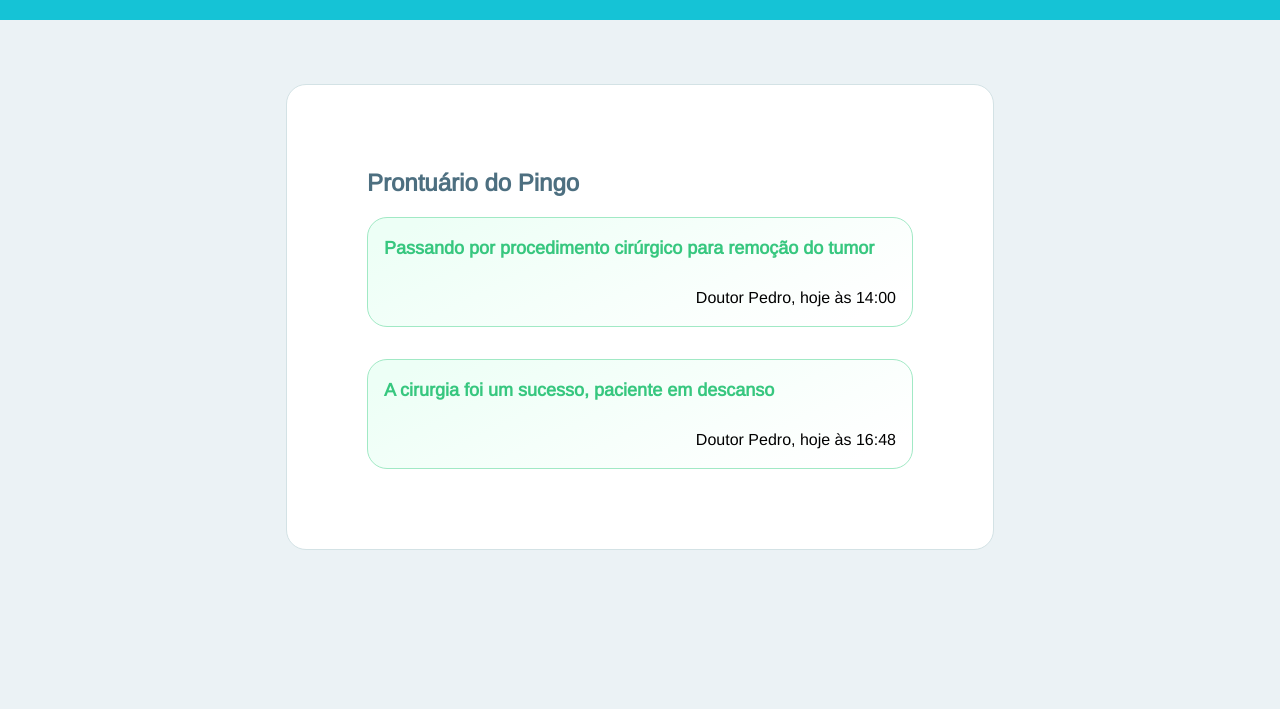
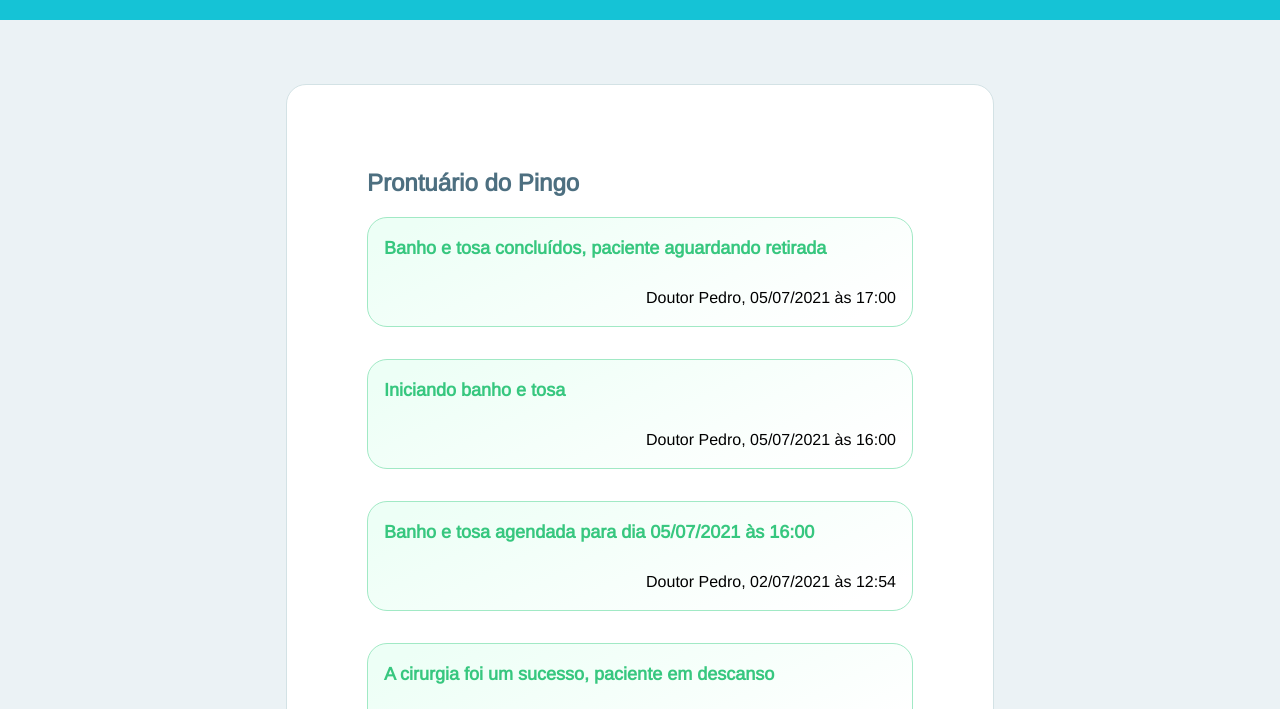
Before and after one commit to joaopvgus/prova-web, a plain HTML site: page src/screens/medical_record/index.html in a window 1280 px wide. Shown: the part 76-785 px from the top of the page. Drawn offline with Linux system fonts and the light colour scheme.

Commit message:
project finished

```diff
--- a/GlobalStyles.css
+++ b/GlobalStyles.css
@@ -41,10 +41,12 @@ menu {
     justify-content: center;
     align-items: center;
     padding-top: 96px;
+    margin-bottom: 64px;
   }
 
 .main_login {
   padding-top: 0 !important;
+  margin-bottom: 0 !important;
 }
 
   main > h2 {
--- a/src/screens/medical_record/index.html
+++ b/src/screens/medical_record/index.html
@@ -28,12 +28,24 @@
         <h2>Prontuário do Pingo</h2>
       </div>
       <div class="card-message">
-        <p>Passando por procedimento cirúrgico para remoção do tumor</p>
-        <h3>Doutor Pedro, hoje às 14:00</h3>
+        <p>Banho e tosa concluídos, paciente aguardando retirada</p>
+        <h3>Doutor Pedro, 05/07/2021 às 17:00</h3>
+      </div>
+      <div class="card-message">
+        <p>Iniciando banho e tosa</p>
+        <h3>Doutor Pedro, 05/07/2021 às 16:00</h3>
+      </div>
+      <div class="card-message">
+        <p>Banho e tosa agendada para dia 05/07/2021 às 16:00</p>
+        <h3>Doutor Pedro, 02/07/2021 às 12:54</h3>
       </div>
       <div class="card-message">
         <p>A cirurgia foi um sucesso, paciente em descanso</p>
-        <h3>Doutor Pedro, hoje às 16:48</h3>
+        <h3>Doutor Pedro, 01/07/2021 às 16:48</h3>
+      </div>
+      <div class="card-message">
+        <p>Passando por procedimento cirúrgico para remoção do tumor</p>
+        <h3>Doutor Pedro, 01/07/2021 às 14:00</h3>
       </div>
     </div>
 
--- a/src/screens/medical_record/styles.css
+++ b/src/screens/medical_record/styles.css
@@ -1,21 +1,3 @@
-main {
-  display: flex;
-  flex-direction: column;
-  justify-content: center;
-  align-items: center;
-  padding-top: 96px;
-  margin-bottom: 64px;
-}
-
-main > h2 {
-  font-weight: 600;
-  font-size: 18px;
-  line-height: 28px;
-  text-align: center;
-  color: #8fa7b3;
-  margin: 40px 0;
-}
-
 main .container {
   width: 708px;
   padding: 64px 80px 80px 80px;
@@ -29,7 +11,6 @@ main .container {
 }
 
 .card-message {
-  position: relative;
   background: linear-gradient(154.16deg, #edfff6 7.85%, #ffffff 91.03%);
   border: 1px solid #a1e9c5;
   box-sizing: border-box;
```
Also changed, not shown: src/screens/new_bath/index.html (+1 -1 lines), src/screens/new_consult/index.html (+1 -1 lines), src/screens/new_pet/index.html (+1 -1 lines).
